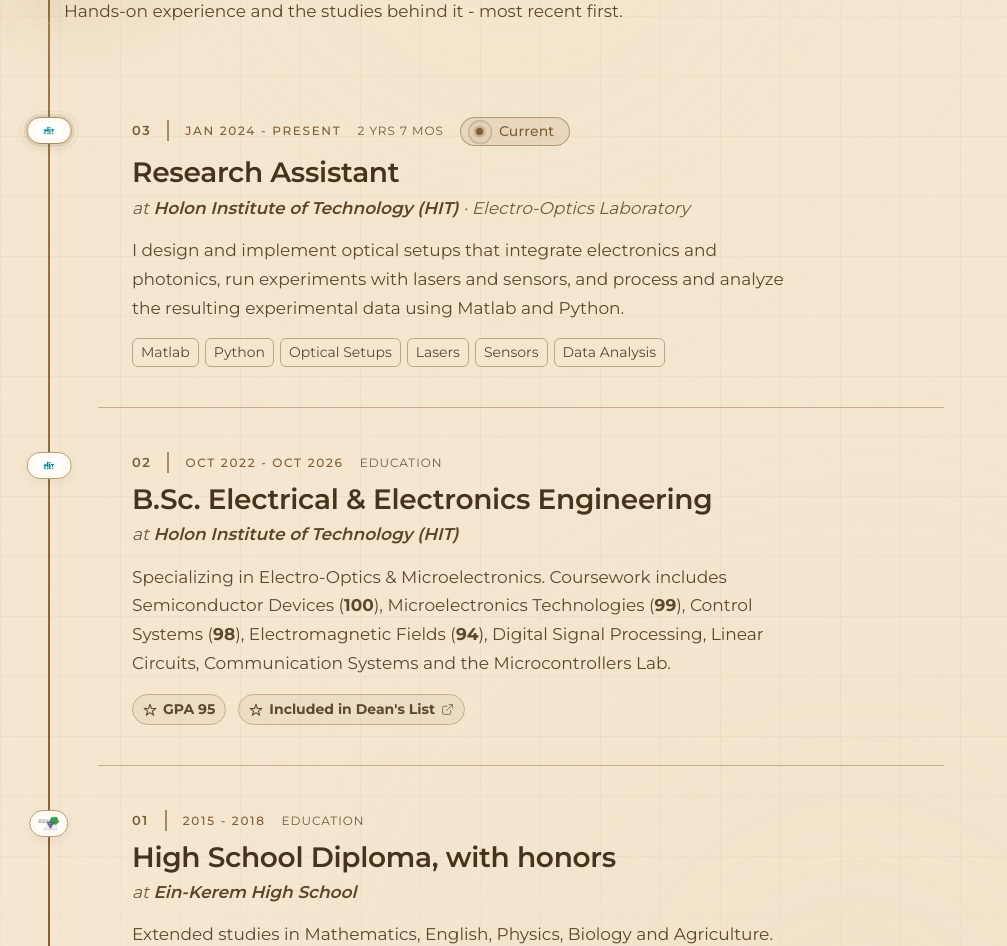
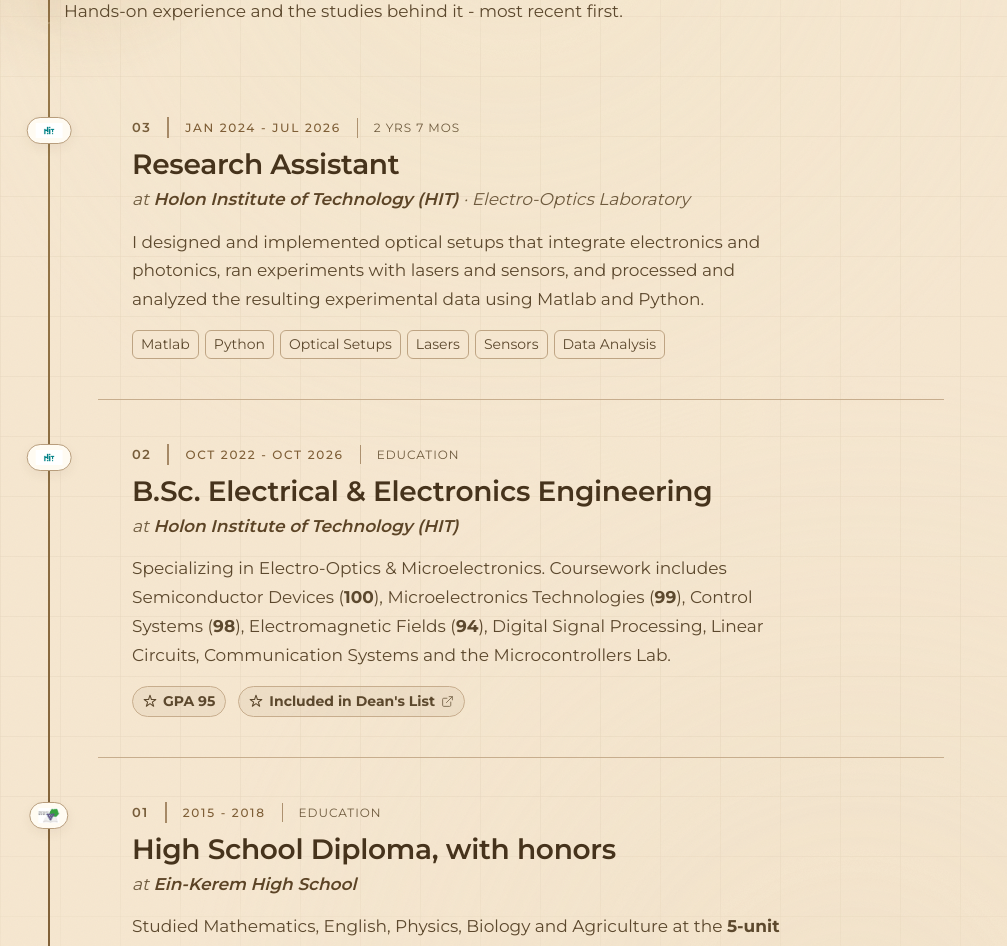
Before and after one commit to noampony/MaayanPortfolio, a Next.js app: page / in a window 1280 px wide. Shown: the part 960-1906 px from the top of the page, without its empty margins (0-1007 px from the left). Built offline with nearby package versions, Linux system fonts and the light colour scheme; no server answers.

Commit message:
refactor education and experience sections: update summaries, correct end dates, and improve descriptions for clarity

```diff
--- a/app/globals.css
+++ b/app/globals.css
@@ -1564,13 +1564,29 @@ a.business-card-contact-link:focus-visible {
   text-transform: uppercase;
 }
 
-/* Secondary meta beside the dates: duration, employment type, or the "Education" marker. */
+/* Secondary meta beside the dates: duration, employment type, or the "Education" marker.
+   Each carries a leading rule - the same device the entry number uses on its other side -
+   so "JAN 2024 - JUL 2026" and "2 YRS 6 MOS" read as two facts rather than one run of
+   text. The rule is drawn as a border, not as generated content, so a screen reader gets
+   the dates and the note as plain text with no stray separator character. */
 .xp-note {
   font-family: var(--font-mono), var(--font-mono-fallback);
   font-size: 0.75rem;
   letter-spacing: 0.08em;
   color: var(--text-muted);
   text-transform: uppercase;
+  padding-left: 1rem;
+  border-left: 1px solid color-mix(in srgb, var(--accent) 35%, var(--border));
+}
+
+/* On narrow screens the meta row wraps and a note usually starts its own line, where a
+   leading rule reads as a quote bar instead of a separator - and the line break already
+   does the separating. */
+@media (max-width: 640px) {
+  .xp-note {
+    padding-left: 0;
+    border-left: none;
+  }
 }
 
 .xp-role {
--- a/components/sections/Experience.tsx
+++ b/components/sections/Experience.tsx
@@ -48,14 +48,27 @@ function byMostRecent(a: ExperienceModel, b: ExperienceModel): number {
   return b.startDate.localeCompare(a.startDate);
 }
 
-/** Whole months between a start year-month and now (build time for static pages). */
-function monthsElapsedSince(start: string, now = new Date()): number {
+/**
+ * Whole months between two year-months, counting both the first and the last month - the
+ * way LinkedIn counts, so the label matches what the same dates show there (Jan 2024 -
+ * Jul 2026 is `2 yrs 7 mos`, not 6).
+ *
+ * `end` defaults to now - which is build time for static pages, so an ongoing role's span
+ * is baked in at build rather than read off a runtime clock.
+ */
+function monthsBetween(start: string, end?: string, now = new Date()): number {
   const [startYear, startMonth] = start.split("-").map(Number);
   if (!startYear || !startMonth) {
     return 0;
   }
-  const months = (now.getFullYear() - startYear) * 12 + (now.getMonth() + 1 - startMonth);
-  return Math.max(0, months);
+  const [endYear, endMonth] = end
+    ? end.split("-").map(Number)
+    : [now.getFullYear(), now.getMonth() + 1];
+  if (!endYear || !endMonth) {
+    return 0;
+  }
+  const months = (endYear - startYear) * 12 + (endMonth - startMonth) + 1;
+  return Math.max(1, months);
 }
 
 /** Human-readable span (e.g. `3 yrs 8 mos`) from a whole-month count. */
@@ -74,15 +87,20 @@ function formatDuration(totalMonths: number): string {
 
 /**
  * Resolve the duration label shown beside an entry's dates. Prefer the
- * owner-provided label; otherwise compute it for an ongoing role. Completed roles
- * with no provided label simply show their date range - no value is invented.
+ * owner-provided label; otherwise compute the span from the entry's own dates -
+ * up to now for an ongoing role, up to its end date for a finished one. An entry
+ * with no end date and no label shows only its date range: there is nothing to
+ * measure against, so no value is invented.
  */
 function resolveDuration(entry: ExperienceModel): string | null {
   if (entry.durationLabel) {
     return entry.durationLabel;
   }
   if (entry.endDate === "Present") {
-    return formatDuration(monthsElapsedSince(entry.startDate));
+    return formatDuration(monthsBetween(entry.startDate));
+  }
+  if (entry.endDate) {
+    return formatDuration(monthsBetween(entry.startDate, entry.endDate));
   }
   return null;
 }
--- a/components/sections/MyImpact.tsx
+++ b/components/sections/MyImpact.tsx
@@ -90,7 +90,7 @@ export function MyImpact() {
           headingId="volunteering-heading"
           title="Volunteering"
           lead={
-            <>Where I give my time outside the lab - and what each one is for.</>
+            <>The work I do outside my studies, and the people it is for.</>
           }
         />
 
--- a/lib/content/data/about.ts
+++ b/lib/content/data/about.ts
@@ -95,8 +95,12 @@ const aboutData = {
       institution: "Ein-Kerem High School",
       institutionLogo: "/logos/ein-kerem-high-school.jpg",
       honors: [{ label: "GPA 103" }],
+      // "5 units" is the highest level of the Israeli matriculation (Bagrut) exams; spelled
+      // out here because the term means nothing outside Israel. The `**bold**` marker is
+      // rendered as `<strong>` by ExperienceLedger (see lib/utils.ts).
       summary:
-        "Extended studies in Mathematics, English, Physics, Biology and Agriculture.",
+        "Studied Mathematics, English, Physics, Biology and Agriculture at the **5-unit** " +
+        "Bagrut level.",
     },
   ],
 } as const;
--- a/lib/content/data/experience.ts
+++ b/lib/content/data/experience.ts
@@ -5,9 +5,9 @@
  * is the owner's own outward-facing document and the owner asked for its content to go on
  * the site; nothing is added beyond what the CV already states.
  *
- * ⚠️ Dates. The CV gives years only ("2024 - present") with no months, so each entry is
- * anchored at year granularity: January for a start, December for an end. Confirm the exact
- * months before publishing.
+ * ⚠️ Dates. The CV gives years only ("2024 - present") with no months, so a start is anchored
+ * at January and an end at December unless the owner gave the exact month. The research
+ * assistantship's July 2026 end is owner-given, not anchored.
  */
 
 import type { Experience } from "../types";
@@ -24,7 +24,9 @@ const experienceData = [
     organizationType: "Electro-Optics Laboratory",
     role: "Research Assistant",
     startDate: "2024-01",
-    endDate: "Present",
+    // Owner-confirmed end: the role finished in July 2026. Not "Present" any more, so the
+    // ledger drops the "Current" badge for this entry.
+    endDate: "2026-07",
     technologies: [
       "Matlab",
       "Python",
@@ -33,8 +35,9 @@ const experienceData = [
       "Sensors",
       "Data Analysis",
     ],
+    // Past tense: the role ended in July 2026.
     description:
-      "I design and implement optical setups that integrate electronics and photonics, run experiments with lasers and sensors, and process and analyze the resulting experimental data using Matlab and Python.",
+      "I designed and implemented optical setups that integrate electronics and photonics, ran experiments with lasers and sensors, and processed and analyzed the resulting experimental data using Matlab and Python.",
     confidentialityReviewed: true,
   },
 ] as const;
--- a/lib/content/data/projects.ts
+++ b/lib/content/data/projects.ts
@@ -27,7 +27,7 @@ const projectData = [
     shortDescription:
       "My final engineering project, carried out in collaboration with Animal Health Technology Labs.",
     problemSolved:
-      "The capstone is the degree's end-to-end engineering exercise: an industry-partnered problem taken from definition through to a working result, with a real partner's constraints rather than a textbook's.",
+      "Animal Health Technology Labs needed to know how its hydrogel fibers behave with light. The answer had to come from measurements in the lab, and it had to fit what the company needed and the time we had - not a set exercise with a known answer.",
     whyImportant:
       "It is the piece of the degree that most resembles industry work - an external partner, a moving target, and a result that has to hold up outside the lab.",
     techStack: ["Engineering Design", "Industry Collaboration"],
```
